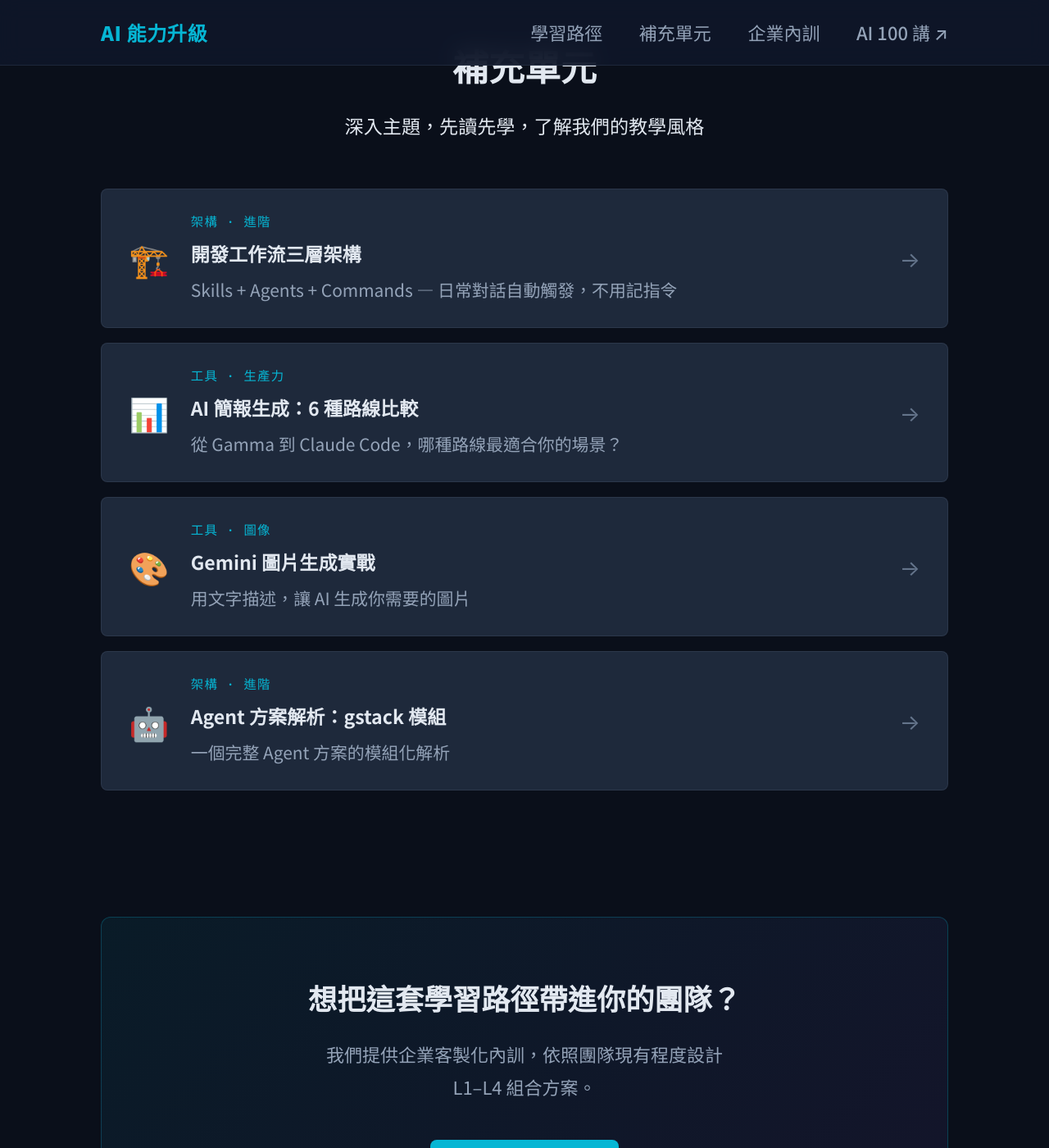
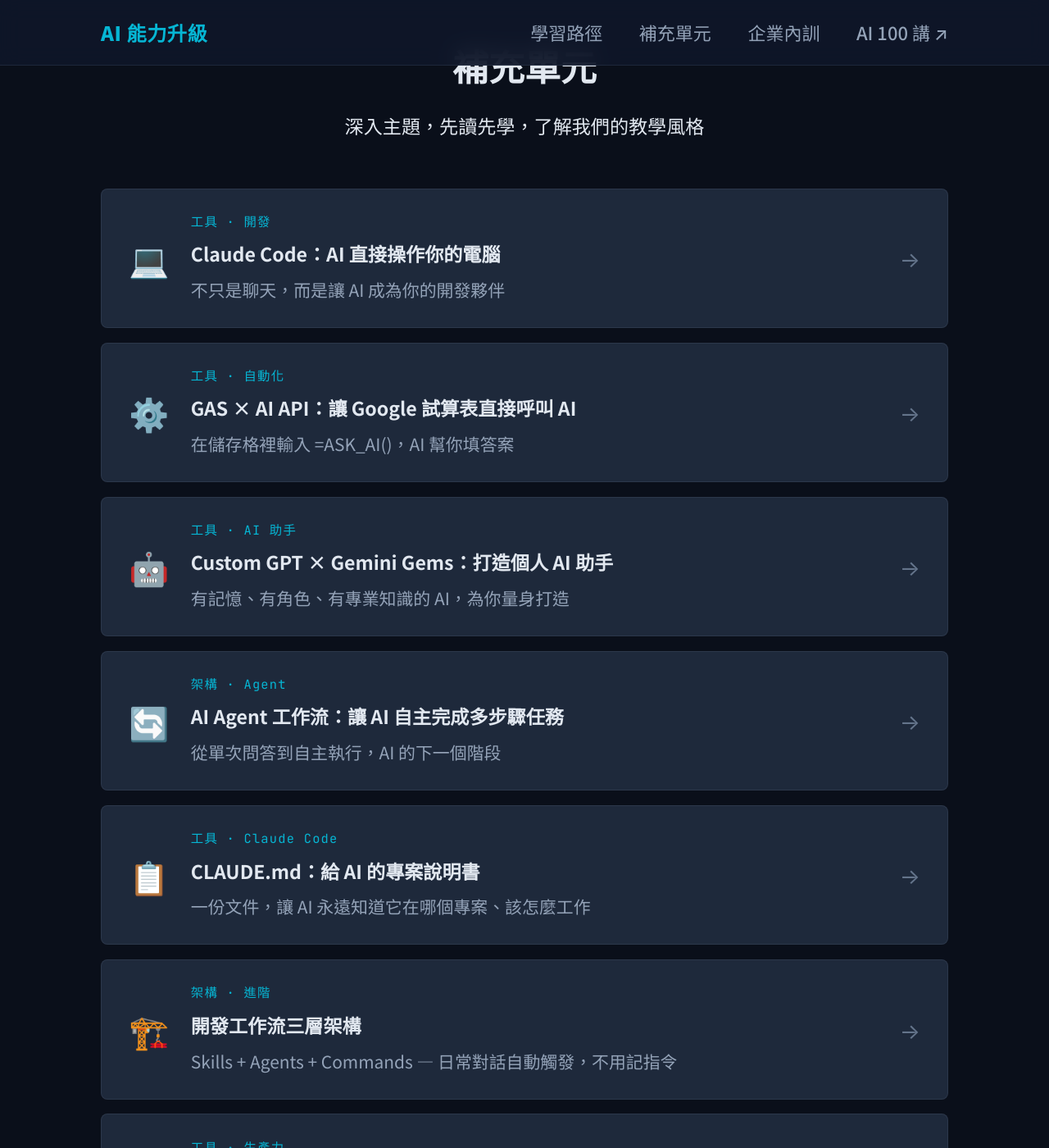
Before and after one commit to ai-cooperation/ai-path, a Jekyll site: the page built from index.md, in a window 1280 px wide and 1400 px high, scrolled down 5130 px. Shown: the whole window at 82% size. Built offline with Jekyll 4.4.1, drawn with Linux system fonts in a browser that asks for light colours.

Commit message:
content: add 5 new supplement pages for SEO

````diff
--- a/_data/supplements.yml
+++ b/_data/supplements.yml
@@ -1,3 +1,43 @@
+- id: claude-code
+  name: "Claude Code：AI 直接操作你的電腦"
+  icon: "💻"
+  tag: "工具 · 開發"
+  tagline: "不只是聊天，而是讓 AI 成為你的開發夥伴"
+  desc: "Claude Code 能直接讀寫檔案、執行指令、操作 Git，理解你的完整程式碼脈絡。"
+  related_level: L2
+
+- id: gas-ai
+  name: "GAS × AI API：讓 Google 試算表直接呼叫 AI"
+  icon: "⚙️"
+  tag: "工具 · 自動化"
+  tagline: "在儲存格裡輸入 =ASK_AI()，AI 幫你填答案"
+  desc: "Google Apps Script 串接 AI API，讓 Google Sheets、Gmail、Calendar 直接呼叫 Claude 或 OpenAI。"
+  related_level: L2
+
+- id: custom-gpt
+  name: "Custom GPT × Gemini Gems：打造個人 AI 助手"
+  icon: "🤖"
+  tag: "工具 · AI 助手"
+  tagline: "有記憶、有角色、有專業知識的 AI，為你量身打造"
+  desc: "不需要寫程式，建立專屬 AI 助手。設定角色、上傳知識庫、定義回應風格，打包成可重複使用的任務包。"
+  related_level: L1
+
+- id: agent-workflow
+  name: "AI Agent 工作流：讓 AI 自主完成多步驟任務"
+  icon: "🔄"
+  tag: "架構 · Agent"
+  tagline: "從單次問答到自主執行，AI 的下一個階段"
+  desc: "理解 ReAct 框架、Orchestrator-Worker 架構、工具呼叫機制，設計你的第一個 Agent 工作流。"
+  related_level: L2
+
+- id: claude-md
+  name: "CLAUDE.md：給 AI 的專案說明書"
+  icon: "📋"
+  tag: "工具 · Claude Code"
+  tagline: "一份文件，讓 AI 永遠知道它在哪個專案、該怎麼工作"
+  desc: "CLAUDE.md 是 Claude Code 的專案配置文件，定義 AI 的工作規則、技術背景、禁止事項。"
+  related_level: L3
+
 - id: three-tools
   name: "開發工作流三層架構"
   icon: "🏗️"
--- /dev/null
+++ b/_supplements/agent-workflow.md
@@ -0,0 +1,95 @@
+---
+layout: supplement
+title: "AI Agent 工作流：讓 AI 自主完成多步驟任務"
+icon: "🔄"
+tag: "架構 · Agent"
+tagline: "從單次問答到自主執行，AI 的下一個階段"
+description: "AI Agent 是能夠自主規劃、使用工具、執行多步驟任務的 AI 系統。理解 ReAct 框架、Orchestrator-Worker 架構、工具呼叫機制，設計你的第一個 Agent 工作流。"
+related_level: L2
+---
+
+## 從聊天到 Agent：差在哪裡？
+
+**一般 AI 對話**：你問一個問題，AI 給一個答案。每次對話是獨立的。
+
+**AI Agent**：你給一個目標，AI 自行規劃步驟、使用工具、執行任務、根據結果調整，直到完成目標。
+
+> 對話是一問一答，Agent 是自主執行。
+
+---
+
+## Agent 的四個核心元素
+
+### 1. 感知（Perception）
+Agent 能接收的輸入：
+- 文字、圖片、文件
+- 工具執行的結果
+- 環境回饋（成功 / 失敗 / 錯誤訊息）
+
+### 2. 規劃（Planning）
+Agent 如何分解任務：
+- **ReAct 框架**：Reasoning（推理）+ Acting（行動），交替進行思考與執行
+- **Chain of Thought**：把複雜問題拆成步驟逐步推理
+- **Task Decomposition**：把大任務分解成可執行的子任務
+
+### 3. 工具使用（Tool Use）
+Agent 能呼叫的外部能力：
+- 搜尋網路（Web Search）
+- 執行程式碼（Code Execution）
+- 讀寫檔案（File System）
+- 呼叫 API（External Services）
+- 操作瀏覽器（Browser Automation）
+
+### 4. 記憶（Memory）
+- **短期記憶**：當前對話的 context window
+- **長期記憶**：向量資料庫（Vector DB）儲存的知識
+- **工作記憶**：任務執行過程中的中間結果
+
+---
+
+## Orchestrator-Worker 架構
+
+複雜任務通常用多個 Agent 協作：
+
+```
+Orchestrator（總協調）
+├── Worker Agent A（負責研究）
+├── Worker Agent B（負責撰寫）
+└── Worker Agent C（負責審查）
+```
+
+**Orchestrator** 負責任務分配與結果整合，**Worker** 各自專注特定能力。
+
+---
+
+## 主流 Agent 框架
+
+| 框架 | 特點 | 適合場景 |
+|------|------|---------|
+| **LangChain** | 最多社群資源、模組最豐富 | 快速原型、學習 |
+| **LangGraph** | 有狀態的 Agent 圖形流程 | 複雜多步驟工作流 |
+| **CrewAI** | 角色扮演式多 Agent 協作 | 模擬團隊協作 |
+| **AutoGen** | Microsoft 出品，多 Agent 對話 | 企業場景 |
+| **Claude Code** | Anthropic 出品，操作本地環境 | 開發自動化 |
+
+---
+
+## Human-in-the-Loop
+
+Agent 不是完全自主，良好的設計會在關鍵節點等待人類確認：
+- 執行危險操作前（刪除資料、發送郵件）
+- 結果不確定時
+- 需要創意判斷時
+
+**Hitl（Human-in-the-Loop）** 是讓 Agent 可信賴、可落地的關鍵設計原則。
+
+---
+
+## 相關專有名詞
+
+`AI Agent` `Autonomous Agent` `ReAct` `Chain of Thought` `Task Decomposition`
+`Tool Use` `Function Calling` `Orchestrator` `Worker Agent` `Multi-Agent`
+`LangChain` `LangGraph` `CrewAI` `AutoGen` `Vector DB`
+`Human-in-the-Loop` `Agentic AI` `Context Window` `Memory`
+
+> L2「Agent 工作流」課程中，我們會設計一個完整的 Orchestrator-Worker 架構，讓 AI 自主完成一個五步驟的工作任務。
--- /dev/null
+++ b/_supplements/claude-code.md
@@ -0,0 +1,79 @@
+---
+layout: supplement
+title: "Claude Code：AI 直接操作你的電腦"
+icon: "💻"
+tag: "工具 · 開發"
+tagline: "不只是聊天，而是讓 AI 成為你的開發夥伴"
+description: "Claude Code 是 Anthropic 推出的 terminal-based AI 開發工具，能直接讀寫檔案、執行指令、操作 Git，理解你的完整程式碼脈絡。"
+related_level: L2
+---
+
+## 什麼是 Claude Code？
+
+**Claude Code** 是 Anthropic 推出的 agentic coding 工具，在你的終端機（Terminal）裡直接運行。
+
+它不是「問 AI 然後自己複製貼上」，而是 **AI 直接在你的工作環境裡行動**：
+
+- 讀取你的程式碼檔案
+- 修改、新增、刪除檔案
+- 執行 shell 指令
+- 操作 Git（commit、push、branch）
+- 理解整個 codebase 的脈絡
+
+> 過去：你問 AI → AI 給你答案 → 你自己動手
+> 現在：你說需求 → Claude Code 直接幫你做完
+
+---
+
+## 與一般 AI 聊天工具的差異
+
+| | ChatGPT / Claude.ai | Claude Code |
+|---|---|---|
+| **執行環境** | 瀏覽器對話框 | 你的終端機 |
+| **能讀取檔案** | 需要手動上傳 | 直接讀整個專案 |
+| **能修改檔案** | ❌ | ✅ |
+| **能執行程式** | ❌ | ✅ |
+| **理解 codebase** | 片段理解 | 全域理解 |
+| **操作 Git** | ❌ | ✅ |
+
+---
+
+## 核心概念
+
+### CLAUDE.md — AI 的工作說明書
+在專案根目錄放一個 `CLAUDE.md`，告訴 Claude Code：
+- 這個專案是做什麼的
+- 使用哪些技術、框架
+- 你的 coding 規範與偏好
+- 不能碰哪些檔案
+
+Claude Code 每次啟動都會先讀這份說明書。
+
+### MCP（Model Context Protocol）
+MCP 是讓 Claude Code 連接外部工具的標準協定，例如：
+- 查詢資料庫
+- 呼叫 API
+- 操作瀏覽器
+- 讀取 Slack / Notion
+
+### Agentic Mode
+Claude Code 的自主執行模式：給它一個任務目標，它會自行規劃步驟、執行、驗證結果，不需要你逐步指示。
+
+---
+
+## 適合哪些場景？
+
+- **重複性操作**：批量重新命名、格式轉換、資料整理
+- **快速原型**：「幫我做一個能做 X 的工具」，10 分鐘出來
+- **程式碼理解**：接手別人的舊專案，快速理解架構
+- **自動化腳本**：把 15 分鐘手動流程壓縮到 30 秒
+
+---
+
+## 相關專有名詞
+
+`Claude Code` `Anthropic` `agentic coding` `CLAUDE.md` `MCP` `Model Context Protocol`
+`terminal AI` `CLI AI` `codebase context` `tool use` `function calling`
+`autonomous agent` `code generation` `refactoring`
+
+> L2「Coding AI 與 API 串接」課程中，我們會實際安裝 Claude Code、設定 CLAUDE.md，並完成第一個自動化任務。
--- /dev/null
+++ b/_supplements/claude-md.md
@@ -0,0 +1,115 @@
+---
+layout: supplement
+title: "CLAUDE.md：給 AI 的專案說明書"
+icon: "📋"
+tag: "工具 · Claude Code"
+tagline: "一份文件，讓 AI 永遠知道它在哪個專案、該怎麼工作"
+description: "CLAUDE.md 是 Claude Code 的專案配置文件，定義 AI 的工作規則、技術背景、禁止事項。寫好一份 CLAUDE.md，等於給 AI 一位資深同事的入職說明。"
+related_level: L3
+---
+
+## 為什麼需要 CLAUDE.md？
+
+每次打開 Claude Code 操作新專案，AI 都要重新理解：
+- 這個 codebase 是做什麼的？
+- 用什麼語言、框架、規範？
+- 哪些檔案不能動？
+- 測試怎麼跑？部署怎麼做？
+
+**CLAUDE.md** 就是解決這個問題的：把這些背景一次寫清楚，放在專案根目錄，Claude Code 每次啟動都會自動讀取。
+
+---
+
+## CLAUDE.md 的結構
+
+一份好的 CLAUDE.md 通常包含：
+
+### 專案概覽
+```markdown
+# 專案名稱
+
+## 這是什麼
+一句話說明這個專案做什麼。
+
+## 技術棧
+- 前端：React 18 + TypeScript
+- 後端：FastAPI + Python 3.11
+- 資料庫：PostgreSQL + Redis
+- 部署：Docker + GitHub Actions
+```
+
+### 常用指令
+```markdown
+## 常用指令
+- 啟動開發環境：`npm run dev`
+- 跑測試：`pytest tests/`
+- 部署：`./scripts/deploy.sh`
+```
+
+### 工作規範
+```markdown
+## 工作規範
+- 所有函式必須有 type hints
+- 新功能必須先寫測試（TDD）
+- 禁止直接 commit 到 main branch
+```
+
+### 禁止事項
+```markdown
+## 禁止事項
+- 不要修改 `config/production.env`
+- 不要刪除 `migrations/` 下的任何檔案
+- API key 只能放在 `.env`，不能 hardcode
+```
+
+---
+
+## CLAUDE.md 的層級結構
+
+Claude Code 支援多層級的 CLAUDE.md：
+
+```
+專案根目錄/
+├── CLAUDE.md          ← 全專案規則
+├── frontend/
+│   └── CLAUDE.md      ← 前端專屬規則
+└── backend/
+    └── CLAUDE.md      ← 後端專屬規則
+```
+
+下層的規則會繼承上層，並可以覆蓋。
+
+---
+
+## Memory 系統
+
+除了 CLAUDE.md，Claude Code 還有：
+
+**Project Memory**（`~/.claude/projects/`）
+跨 session 的專案記憶，記錄你和 AI 的工作歷史。
+
+**User Memory**（`~/.claude/CLAUDE.md`）
+全局設定，適用所有專案：你的個人工作偏好、常用語言、溝通風格。
+
+---
+
+## ITTO 框架
+
+在 CLAUDE.md 中描述任務時，建議用 **ITTO 框架**：
+
+| 元素 | 說明 | 範例 |
+|------|------|------|
+| **Input** | AI 接收什麼 | CSV 檔案、API 回應 |
+| **Task** | 要做什麼 | 清洗資料、生成報告 |
+| **Tool** | 可以用什麼工具 | Python、pandas、Sheets |
+| **Output** | 產出什麼 | 整理後的 Excel、摘要文件 |
+
+---
+
+## 相關專有名詞
+
+`CLAUDE.md` `Claude Code` `Project Memory` `User Memory` `ITTO`
+`System Prompt` `Context Engineering` `codebase context` `MCP`
+`Agentic coding` `Anthropic` `AI coding assistant` `Developer workflow`
+
+> L3「Code Agent 與 MCP」課程的第一件事，就是為你的專案寫一份 CLAUDE.md，讓 AI 從第一秒就理解你的工作環境。
--- /dev/null
+++ b/_supplements/custom-gpt.md
@@ -0,0 +1,80 @@
+---
+layout: supplement
+title: "Custom GPT × Gemini Gems：打造你的個人 AI 助手"
+icon: "🤖"
+tag: "工具 · AI 助手"
+tagline: "有記憶、有角色、有專業知識的 AI，為你量身打造"
+description: "Custom GPTs（OpenAI）與 Gemini Gems（Google）讓你不需要寫程式，就能建立專屬的 AI 助手。設定角色、上傳知識庫、定義回應風格，打包成可重複使用的個人工具。"
+related_level: L1
+---
+
+## 為什麼需要個人 AI 助手？
+
+每次打開 ChatGPT 或 Claude，你都要重新解釋背景：
+- 「我是行銷主管，我們公司是做 B2B SaaS 的...」
+- 「回覆時請用繁體中文，語氣正式但不要太官腔...」
+- 「這是我們的品牌指南，請參考...」
+
+**Custom GPT 和 Gemini Gems 解決這個問題**：把這些背景、規則、知識一次設定好，之後直接用，不用每次重複。
+
+---
+
+## Custom GPTs（OpenAI）
+
+**GPT Builder** 是 OpenAI 提供的無程式碼 AI 助手建立工具，ChatGPT Plus / Team 帳號可用。
+
+### 可以設定什麼？
+
+**Instructions（系統提示詞）**
+定義 AI 的角色、行為規則、回應風格：
+- 「你是一個資深行銷文案顧問...」
+- 「永遠用條列式回答」
+- 「不確定時主動詢問，不要猜測」
+
+**Knowledge（知識庫）**
+上傳 PDF、Word、Excel，讓 AI 根據你的文件回答：
+- 公司產品手冊
+- 競品分析報告
+- SOP 文件
+- 品牌指南
+
+**Actions（外部工具連接）**
+透過 API 讓 AI 助手呼叫外部服務（進階功能）。
+
+---
+
+## Gemini Gems（Google）
+
+**Gemini Gems** 是 Google Gemini 的個人助手建立功能，Gemini Advanced 帳號可用。
+
+與 Custom GPTs 相似，但深度整合 Google 工作區（Docs、Sheets、Gmail、Drive）。
+
+### Gems 的特點
+- 原生讀取 Google Drive 的文件
+- 可以直接在 Gmail 裡使用你建立的 Gem
+- 搭配 Google Workspace 管理員，可以在企業內部署
+
+---
+
+## 任務包思維
+
+建立 Custom GPT 的核心不是「設定一個 AI」，而是**把重複性工作打包成可重用的流程**：
+
+| 任務包範例 | 輸入 | 輸出 |
+|-----------|------|------|
+| 週報助手 | 本週工作清單 | 格式化週報 |
+| 提案審查 | 提案草稿 | 問題清單 + 建議 |
+| 客服回覆 | 客戶來信 | 草擬回信 |
+| 會議摘要 | 會議逐字稿 | 行動項目清單 |
+
+每個任務包都是一個 Custom GPT，設定一次，反覆使用。
+
+---
+
+## 相關專有名詞
+
+`Custom GPTs` `GPT Builder` `System Prompt` `Instructions` `Knowledge Base`
+`Gemini Gems` `Gemini Advanced` `Actions` `OpenAI` `ChatGPT Plus`
+`任務包` `AI 助手` `Persona` `RAG` `Retrieval-Augmented Generation`
+
+> L1「AI 個人助手與自動化」課程中，每位學員會建立自己的第一個 Custom GPT，並設計 3 個可立即使用的任務包。
--- /dev/null
+++ b/_supplements/gas-ai.md
@@ -0,0 +1,78 @@
+---
+layout: supplement
+title: "GAS × AI API：讓 Google 試算表直接呼叫 AI"
+icon: "⚙️"
+tag: "工具 · 自動化"
+tagline: "在儲存格裡輸入 =ASK_AI()，AI 幫你填答案"
+description: "Google Apps Script（GAS）串接 AI API，讓 Google Sheets、Gmail、Calendar 直接呼叫 Claude 或 OpenAI，零成本自動化你的 Google 工作區。"
+related_level: L2
+---
+
+## 什麼是 GAS × AI？
+
+**Google Apps Script（GAS）** 是 Google 內建的自動化腳本工具，不需要架設伺服器，直接在瀏覽器裡寫 JavaScript，就能操作所有 Google 服務。
+
+當 GAS 串接 **AI API**（Claude API / OpenAI API / Gemini API），你的 Google 工作區就有了 AI 能力：
+
+- Google Sheets 儲存格裡直接呼叫 AI
+- Gmail 自動分類、摘要、草稿回信
+- Google Calendar 自動安排行程
+- Google Docs 批量潤稿
+
+> 不需要寫後端，不需要部署伺服器，用你已經有的 Google 帳號就能跑。
+
+---
+
+## 核心場景
+
+### 試算表 AI 函式
+自訂一個 `=ASK_AI("問題")` 函式，在任何儲存格呼叫 AI：
+
+- `=ASK_AI("幫我把這段文字翻譯成英文: " & A1)`
+- `=ASK_AI("判斷這則評論的情緒（正面/負面/中性）: " & B2)`
+- `=SUMMARIZE(C1:C100)` — 批量摘要 100 筆資料
+
+### 自動化工作流
+- 每天早上 9 點自動抓新聞摘要發到 Gmail
+- 客戶填表單 → AI 自動分類 → 寫回 Sheets → 發通知信
+- 會議記錄貼進 Docs → AI 自動整理行動項目
+
+---
+
+## 技術概念
+
+### API 呼叫
+GAS 透過 `UrlFetchApp` 呼叫外部 API，支援：
+- **Anthropic API**（Claude 系列）
+- **OpenAI API**（GPT 系列）
+- **Google Gemini API**（免費額度最高）
+
+### clasp（本地開發工具）
+**clasp** 是 Google 官方的 GAS 本地開發工具，讓你用 VS Code 寫 GAS，再同步到雲端，搭配 Claude Code 使用效果最佳。
+
+### Trigger（觸發器）
+GAS 的排程執行機制：
+- 時間觸發：每小時、每天、每週
+- 事件觸發：表單送出、試算表編輯
+- HTTP 觸發：當成 webhook 使用
+
+---
+
+## 與其他自動化工具的定位
+
+| 工具 | 適合場景 | 技術門檻 |
+|------|---------|---------|
+| **GAS** | Google 工作區深度整合 | 低（JavaScript） |
+| **Zapier / Make** | 跨平台 SaaS 串接 | 最低（無程式碼） |
+| **Python 腳本** | 資料處理、批量作業 | 中 |
+| **n8n** | 自建自動化平台 | 中高 |
+
+---
+
+## 相關專有名詞
+
+`Google Apps Script` `GAS` `clasp` `UrlFetchApp` `Trigger`
+`Anthropic API` `OpenAI API` `Gemini API` `Google Sheets AI`
+`自動化工作流` `webhook` `Spreadsheet function` `Apps Script IDE`
+
+> L2「Coding AI 與 API 串接」課程中，我們會從零建立 GAS AI 函式，直接在 Google Sheets 裡呼叫 Claude API。
````
